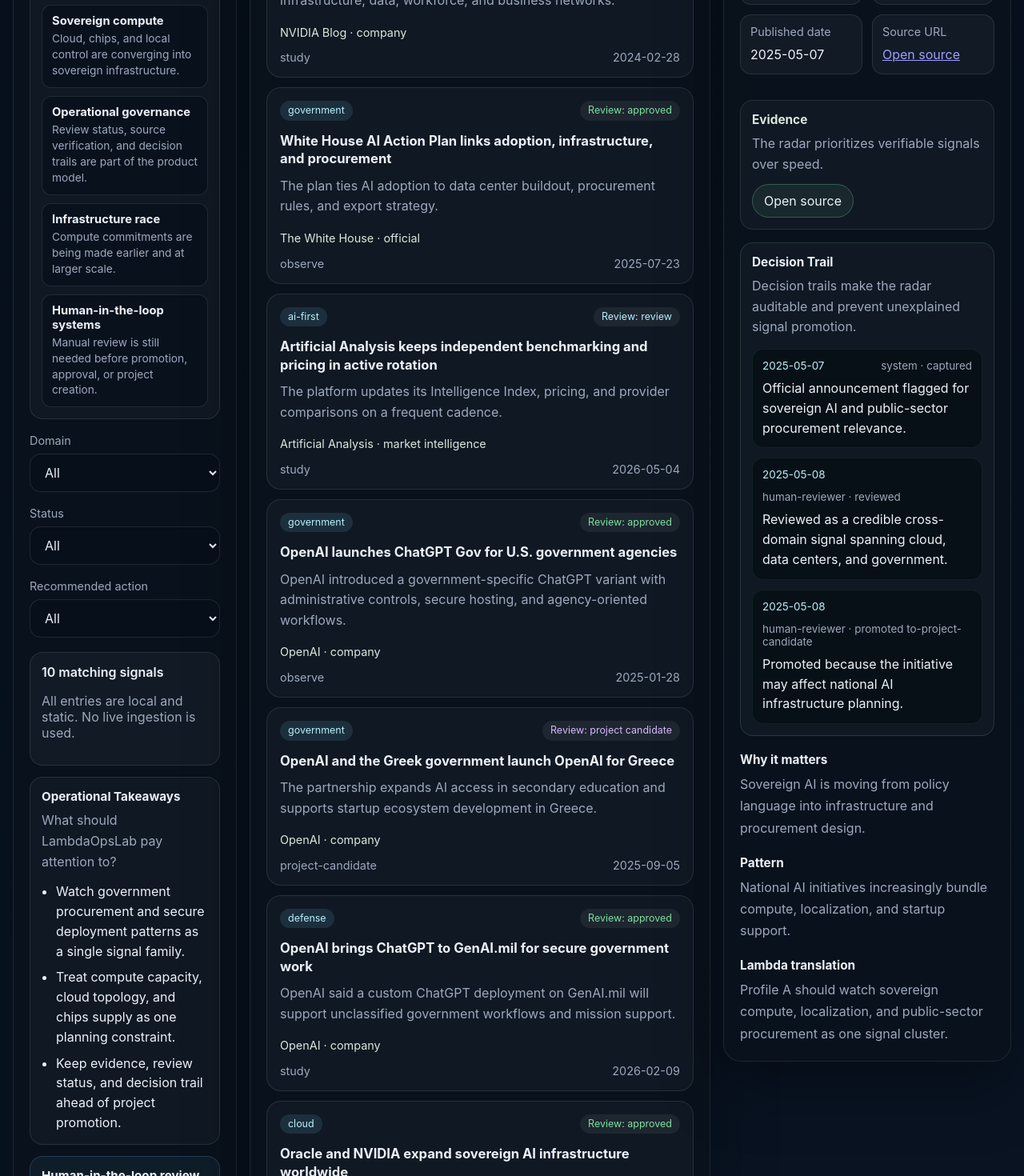
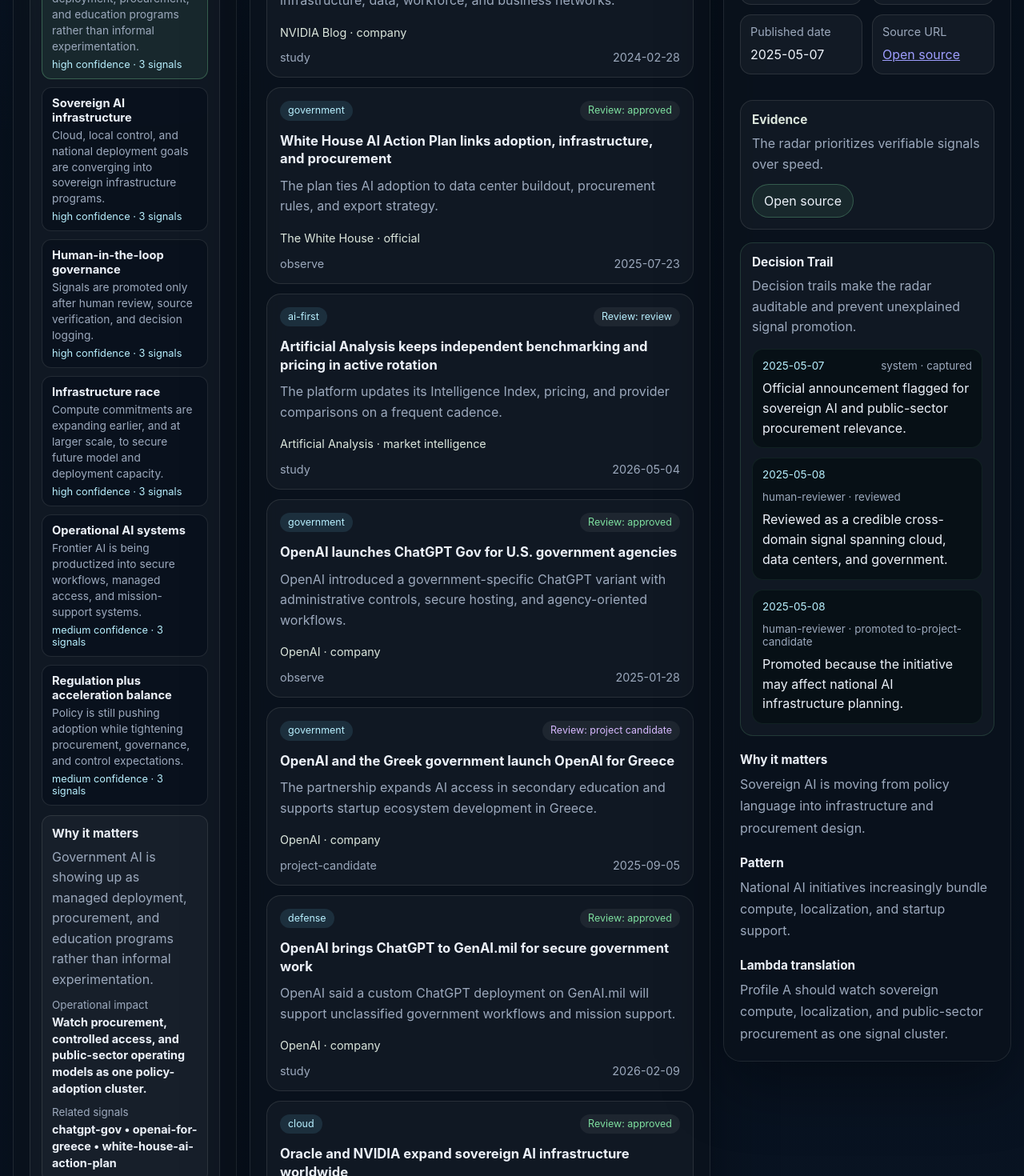
Before and after one commit to LambdaOpsLab/big-league-ops-radar, a React (Vite) app: page / in a window 1280 px wide. Shown: the part 1640-3110 px from the top of the page at 80% size. Built offline with nearby package versions, Linux system fonts and the light colour scheme.

Commit message:
Add strategic pattern memory layer

```diff
--- a/src/App.tsx
+++ b/src/App.tsx
@@ -1,6 +1,7 @@
 import { useEffect, useMemo, useState } from 'react';
 import { signals as demoSignals } from './data/signals';
 import { realSignals } from './data/realSignals';
+import { strategicPatterns } from './data/strategicPatterns';
 import type { Action, Domain, Signal } from './types';
 import type { RadarSignal } from './types/radarSignal';
 
@@ -89,29 +90,6 @@ const realStatuses: Array<RadarSignal['status'] | 'All'> = [
   'approved',
   'archived',
   'project-candidate'
-];
-
-const realPatternThemes = [
-  {
-    title: 'AI-first government',
-    detail: 'Government AI is moving toward controlled, procurement-friendly deployments.'
-  },
-  {
-    title: 'Sovereign compute',
-    detail: 'Cloud, chips, and local control are converging into sovereign infrastructure.'
-  },
-  {
-    title: 'Operational governance',
-    detail: 'Review status, source verification, and decision trails are part of the product model.'
-  },
-  {
-    title: 'Infrastructure race',
-    detail: 'Compute commitments are being made earlier and at larger scale.'
-  },
-  {
-    title: 'Human-in-the-loop systems',
-    detail: 'Manual review is still needed before promotion, approval, or project creation.'
-  }
 ];
 
 const operationalTakeaways = [
@@ -224,12 +202,14 @@ export default function App() {
   const [action, setAction] = useState<FilterValue>('All');
   const [status, setStatus] = useState<FilterValue>('All');
   const [selectedId, setSelectedId] = useState(realSignals[0]?.id ?? demoSignals[0]?.id ?? '');
+  const [selectedPatternId, setSelectedPatternId] = useState(strategicPatterns[0]?.id ?? '');
 
   useEffect(() => {
     setDomain('All');
     setAction('All');
     setStatus('All');
     setSelectedId((mode === 'demo' ? demoSignals[0]?.id : realSignals[0]?.id) ?? '');
+    setSelectedPatternId(strategicPatterns[0]?.id ?? '');
   }, [mode]);
 
   const availableSignals = useMemo(() => resolveSignalSet(mode), [mode]);
@@ -263,6 +243,8 @@ export default function App() {
   const projectCandidateSignals = availableSignals.filter(
     (signal) => signal.status === 'project-candidate'
   );
+  const selectedPattern =
+    strategicPatterns.find((pattern) => pattern.id === selectedPatternId) ?? strategicPatterns[0] ?? null;
 
   return (
     <main className={`app-shell mode-${mode}`}>
@@ -368,19 +350,39 @@ export default function App() {
           ) : null}
 
           {isRealMode ? (
-            <section className="sidebar-section" aria-label="Pattern observed">
+            <section className="sidebar-section" aria-label="Strategic patterns">
               <div className="section-heading">
-                <h3>Pattern Observed</h3>
-                <p>Repeated themes across the curated real-signal set.</p>
+                <h3>Strategic Patterns</h3>
+                <p>Patterns emerge through repeated reviewed signals over time.</p>
               </div>
               <div className="pattern-list">
-                {realPatternThemes.map((pattern) => (
-                  <div className="pattern-item" key={pattern.title}>
+                {strategicPatterns.map((pattern) => (
+                  <button
+                    key={pattern.id}
+                    type="button"
+                    className={`pattern-item ${selectedPattern?.id === pattern.id ? 'is-active' : ''}`}
+                    onClick={() => setSelectedPatternId(pattern.id)}
+                  >
                     <strong>{pattern.title}</strong>
-                    <span>{pattern.detail}</span>
-                  </div>
+                    <span>{pattern.description}</span>
+                    <em>{pattern.confidence} confidence · {pattern.relatedSignalIds.length} signals</em>
+                  </button>
                 ))}
               </div>
+              {selectedPattern ? (
+                <div className="pattern-detail">
+                  <h4>Why it matters</h4>
+                  <p>{selectedPattern.description}</p>
+                  <div className="pattern-impact">
+                    <span>Operational impact</span>
+                    <strong>{selectedPattern.operationalImpact}</strong>
+                  </div>
+                  <div className="pattern-signals">
+                    <span>Related signals</span>
+                    <strong>{selectedPattern.relatedSignalIds.join(' • ')}</strong>
+                  </div>
+                </div>
+              ) : null}
             </section>
           ) : null}
 
--- /dev/null
+++ b/src/data/strategicPatterns.ts
@@ -0,0 +1,73 @@
+export type StrategicPatternConfidence = 'low' | 'medium' | 'high';
+
+export interface StrategicPattern {
+  id: string;
+  title: string;
+  description: string;
+  relatedSignalIds: string[];
+  confidence: StrategicPatternConfidence;
+  operationalImpact: string;
+}
+
+export const strategicPatterns: StrategicPattern[] = [
+  {
+    id: 'ai-first-government',
+    title: 'AI-first government adoption',
+    description:
+      'Government AI is showing up as managed deployment, procurement, and education programs rather than informal experimentation.',
+    relatedSignalIds: ['chatgpt-gov', 'openai-for-greece', 'white-house-ai-action-plan'],
+    confidence: 'high',
+    operationalImpact:
+      'Watch procurement, controlled access, and public-sector operating models as one policy-adoption cluster.'
+  },
+  {
+    id: 'sovereign-ai-infrastructure',
+    title: 'Sovereign AI infrastructure',
+    description:
+      'Cloud, local control, and national deployment goals are converging into sovereign infrastructure programs.',
+    relatedSignalIds: ['openai-for-countries', 'nvidia-sovereign-ai', 'oracle-nvidia-sovereign-ai'],
+    confidence: 'high',
+    operationalImpact:
+      'Treat sovereign AI as a combined signal across cloud, chips, and data-center planning.'
+  },
+  {
+    id: 'human-in-the-loop-governance',
+    title: 'Human-in-the-loop governance',
+    description:
+      'Signals are promoted only after human review, source verification, and decision logging.',
+    relatedSignalIds: ['artificial-analysis-benchmarking', 'white-house-ai-action-plan', 'chatgpt-gov'],
+    confidence: 'high',
+    operationalImpact:
+      'Use review state and decision trails to block unexplained project creation.'
+  },
+  {
+    id: 'infrastructure-race',
+    title: 'Infrastructure race',
+    description:
+      'Compute commitments are expanding earlier, and at larger scale, to secure future model and deployment capacity.',
+    relatedSignalIds: ['anthropic-emea-expansion', 'anthropic-google-broadcom-compute', 'nvidia-sovereign-ai'],
+    confidence: 'high',
+    operationalImpact:
+      'Track chips, cloud, and power as a single capacity-planning problem.'
+  },
+  {
+    id: 'operational-ai-systems',
+    title: 'Operational AI systems',
+    description:
+      'Frontier AI is being productized into secure workflows, managed access, and mission-support systems.',
+    relatedSignalIds: ['genai-mil-chatgpt', 'anthropic-emea-expansion', 'chatgpt-gov'],
+    confidence: 'medium',
+    operationalImpact:
+      'Evaluate AI deployment as an operations and controls problem, not only a model-selection problem.'
+  },
+  {
+    id: 'regulation-acceleration-balance',
+    title: 'Regulation plus acceleration balance',
+    description:
+      'Policy is still pushing adoption while tightening procurement, governance, and control expectations.',
+    relatedSignalIds: ['white-house-ai-action-plan', 'oracle-nvidia-sovereign-ai', 'openai-for-greece'],
+    confidence: 'medium',
+    operationalImpact:
+      'Keep regulatory compliance and deployment acceleration in the same planning frame.'
+  }
+];
--- a/src/styles.css
+++ b/src/styles.css
@@ -322,6 +322,17 @@ select {
   border: 1px solid var(--border);
 }
 
+.pattern-item {
+  text-align: left;
+  width: 100%;
+  cursor: pointer;
+}
+
+.pattern-item.is-active {
+  border-color: rgba(126, 224, 160, 0.3);
+  background: rgba(126, 224, 160, 0.08);
+}
+
 .pattern-item strong,
 .candidate-item strong {
   font-size: 0.92rem;
@@ -331,6 +342,50 @@ select {
 .candidate-item span {
   color: var(--muted);
   font-size: 0.86rem;
+  line-height: 1.45;
+}
+
+.pattern-item em {
+  color: var(--accent-strong);
+  font-style: normal;
+  font-size: 0.8rem;
+}
+
+.pattern-detail {
+  margin-top: 12px;
+  padding: 12px;
+  border-radius: 12px;
+  border: 1px solid var(--border);
+  background: rgba(255, 255, 255, 0.03);
+}
+
+.pattern-detail h4 {
+  margin: 0 0 8px;
+  font-size: 0.95rem;
+}
+
+.pattern-detail p {
+  margin: 0;
+  color: var(--muted);
+  line-height: 1.6;
+}
+
+.pattern-impact,
+.pattern-signals {
+  margin-top: 10px;
+  display: grid;
+  gap: 4px;
+}
+
+.pattern-impact span,
+.pattern-signals span {
+  color: var(--muted);
+  font-size: 0.84rem;
+}
+
+.pattern-impact strong,
+.pattern-signals strong {
+  font-size: 0.9rem;
   line-height: 1.45;
 }
 
```
Also changed, not shown: 2 other files (tests, documents, lock files or other folders).
